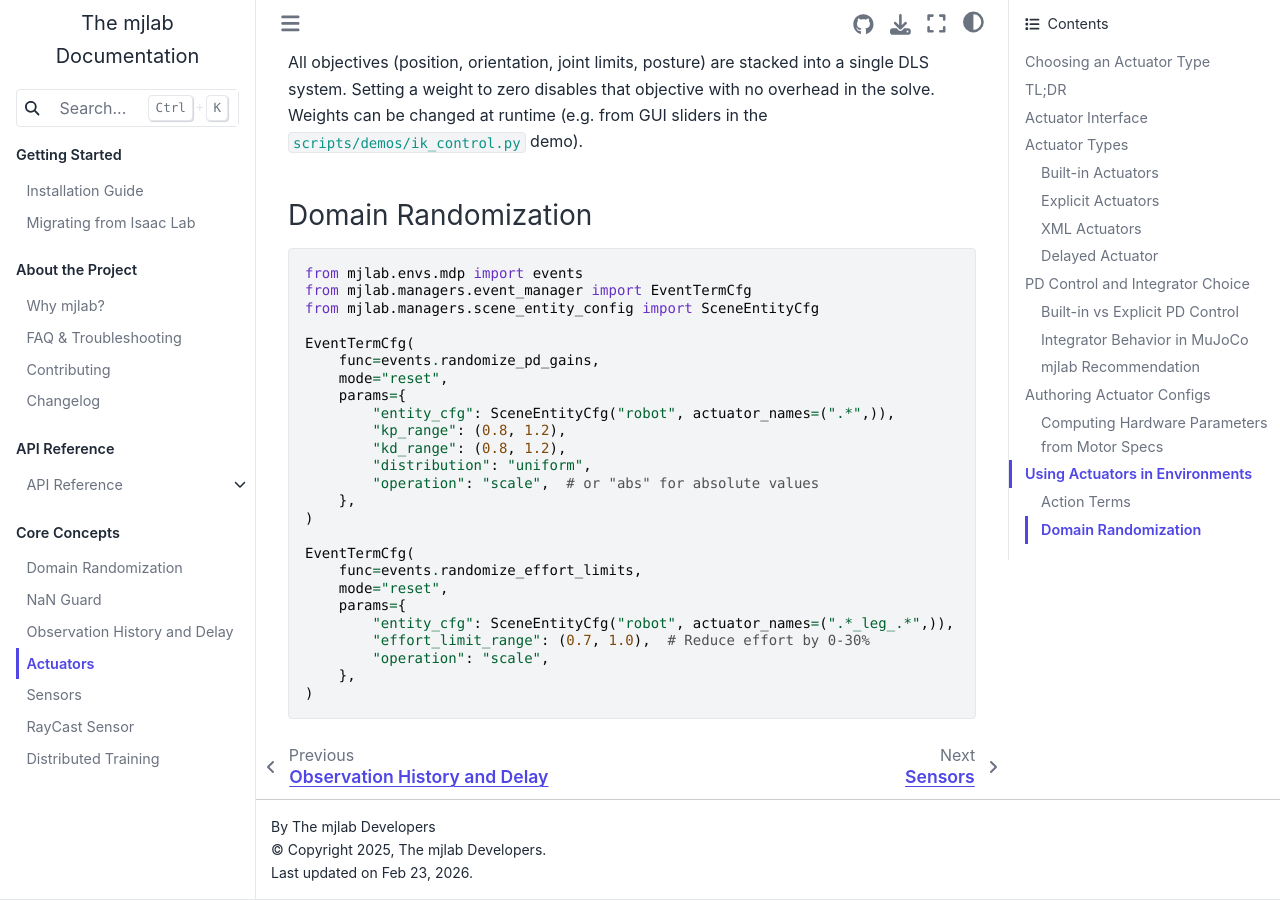
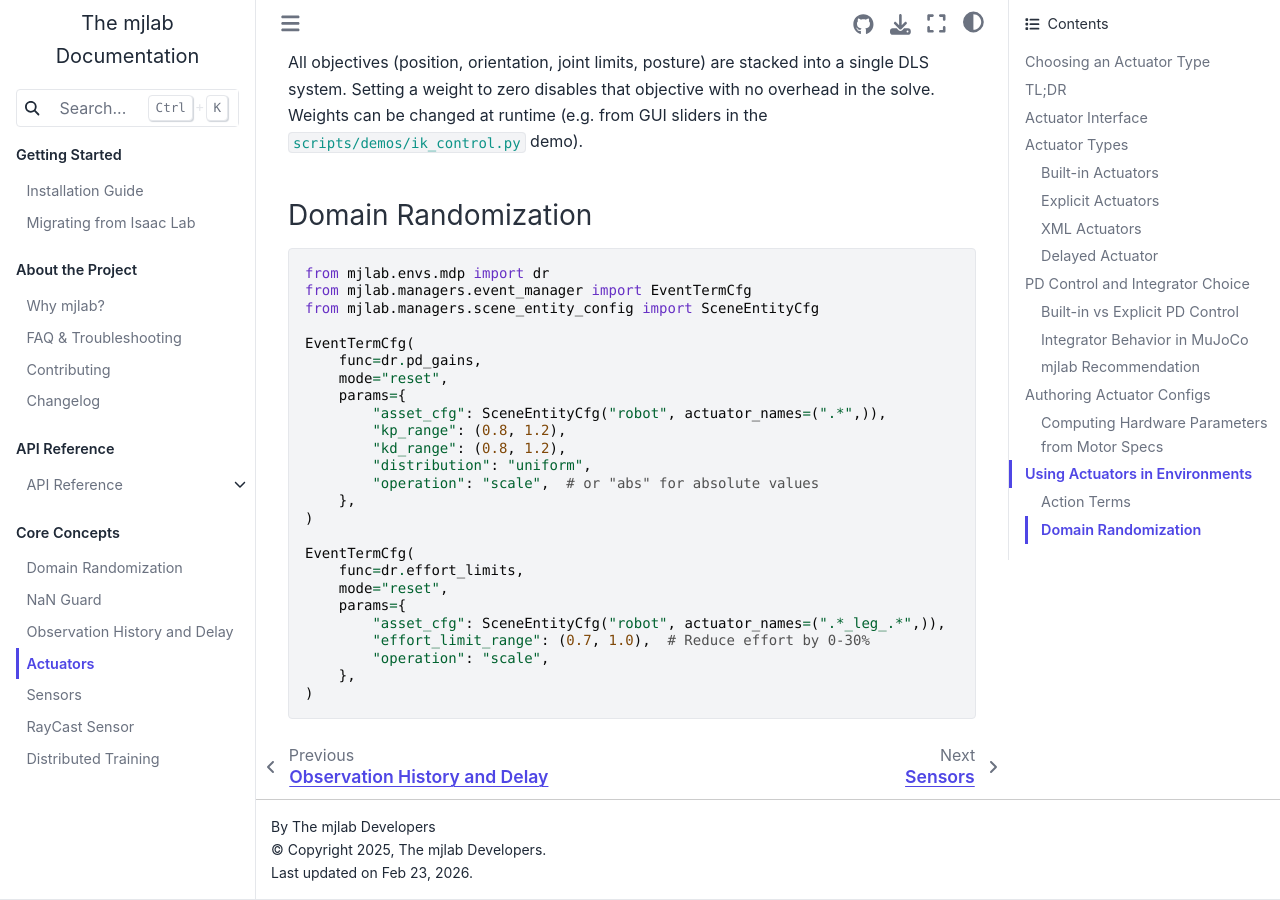
Before and after one commit to DavidDobas/mjlab-hackathon, a Sphinx documentation site: the page built from docs/source/actuators.rst, in a window 1280 px wide and 900 px high, scrolled down 12098 px. Built offline with Sphinx 7.4.7 and the Sphinx Book theme 1.1.4, drawn with Linux system fonts in a browser that asks for light colours.

Commit message:
Doc tweaks.

```diff
--- a/docs/source/actuators.rst
+++ b/docs/source/actuators.rst
@@ -600,15 +600,15 @@ Domain Randomization
 
 .. code-block:: python
 
-    from mjlab.envs.mdp import events
+    from mjlab.envs.mdp import dr
     from mjlab.managers.event_manager import EventTermCfg
     from mjlab.managers.scene_entity_config import SceneEntityCfg
 
     EventTermCfg(
-        func=events.randomize_pd_gains,
+        func=dr.pd_gains,
         mode="reset",
         params={
-            "entity_cfg": SceneEntityCfg("robot", actuator_names=(".*",)),
+            "asset_cfg": SceneEntityCfg("robot", actuator_names=(".*",)),
             "kp_range": (0.8, 1.2),
             "kd_range": (0.8, 1.2),
             "distribution": "uniform",
@@ -617,10 +617,10 @@ Domain Randomization
     )
 
     EventTermCfg(
-        func=events.randomize_effort_limits,
+        func=dr.effort_limits,
         mode="reset",
         params={
-            "entity_cfg": SceneEntityCfg("robot", actuator_names=(".*_leg_.*",)),
+            "asset_cfg": SceneEntityCfg("robot", actuator_names=(".*_leg_.*",)),
             "effort_limit_range": (0.7, 1.0),  # Reduce effort by 0-30%
             "operation": "scale",
         },
--- a/docs/source/randomization.rst
+++ b/docs/source/randomization.rst
@@ -616,8 +616,9 @@ don't have one yet. We will add them as demand arises.
      - ``pd_gains`` and ``effort_limits`` cover common cases.
    * - Material
      - ``mat_texrepeat``
-     - Continuous per-world field. Requires material-level entity
-       indexing (selecting by material name).
+     - Continuous per-world field. Material-level entity indexing
+       is now supported (see ``dr.mat_rgba``), but ``dr.mat_texrepeat``
+       is not yet implemented.
 
 Better as custom code
 """""""""""""""""""""
```
